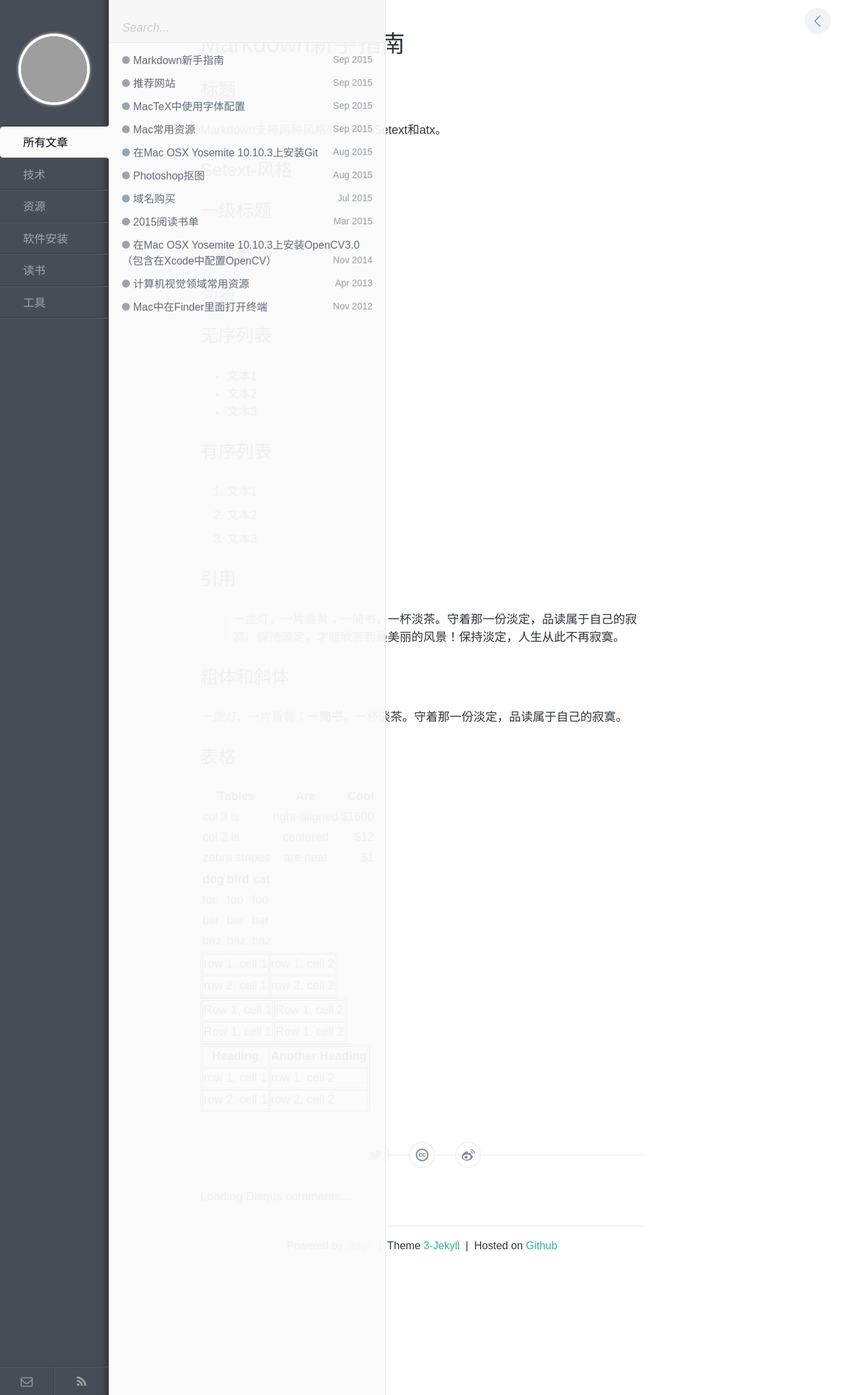
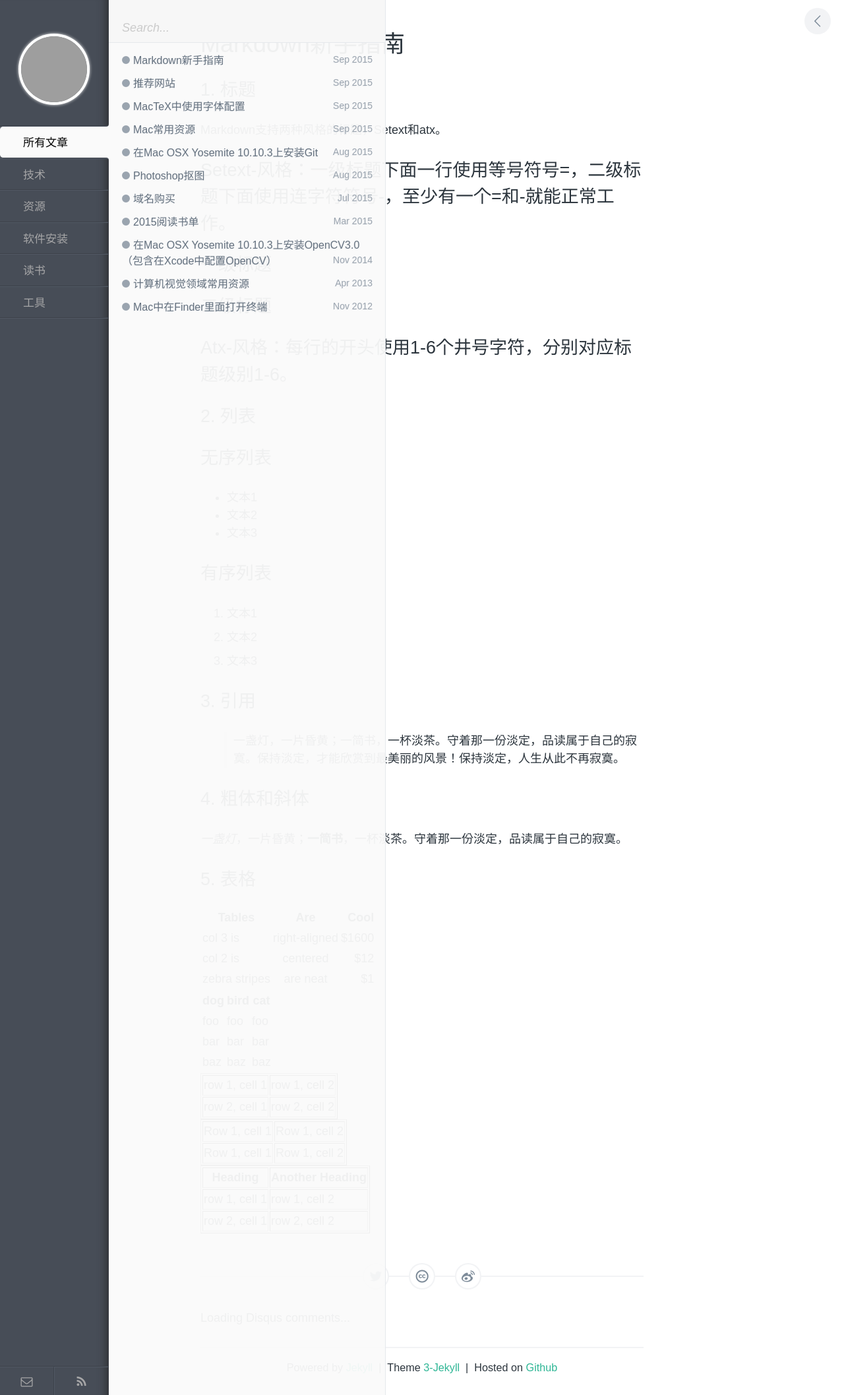
Before and after one commit to zhuyafei/zhuyafei.github.io, a Jekyll site: the page built from _posts/tech/2015-09-20-Markdown.md, in a window 1280 px wide. Shown: the whole page at 66% size. Built offline with Jekyll 4.4.1, drawn with Linux system fonts in a browser that asks for light colours; comment, search, counter and statistics services are not loaded; grey boxes are pictures that could not be loaded.

Commit message:
Modify 2015-09-20-Markdown.md

```diff
--- a/_posts/tech/2015-09-20-Markdown.md
+++ b/_posts/tech/2015-09-20-Markdown.md
@@ -4,11 +4,11 @@ title: Markdown新手指南
 category: 技术
 ---
 
-# 标题
+# 1. 标题
 
 Markdown支持两种风格的标题，Setext和atx。
 
-## Setext-风格
+## Setext-风格：一级标题下面一行使用等号符号=，二级标题下面使用连字符符号-，至少有一个=和-就能正常工作。
 
 一级标题
 ==
@@ -16,7 +16,9 @@ Markdown支持两种风格的标题，Setext和atx。
 二级标题
 ---
 
-# 列表
+## Atx-风格：每行的开头使用1-6个井号字符，分别对应标题级别1-6。
+
+# 2. 列表
 
 ## 无序列表
 
@@ -30,14 +32,14 @@ Markdown支持两种风格的标题，Setext和atx。
 2. 文本2
 3. 文本3
 
-# 引用
+# 3. 引用
 > 一盏灯，一片昏黄；一简书，一杯淡茶。守着那一份淡定，品读属于自己的寂寞。保持淡定，才能欣赏到最美丽的风景！保持淡定，人生从此不再寂寞。
 
-# 粗体和斜体
+# 4. 粗体和斜体
 
 *一盏灯*，一片昏黄；**一简书**，一杯淡茶。守着那一份淡定，品读属于自己的寂寞。
 
-# 表格
+# 5. 表格
 
 | Tables        | Are           | Cool  |
 | ------------- |:-------------:| -----:|
```
